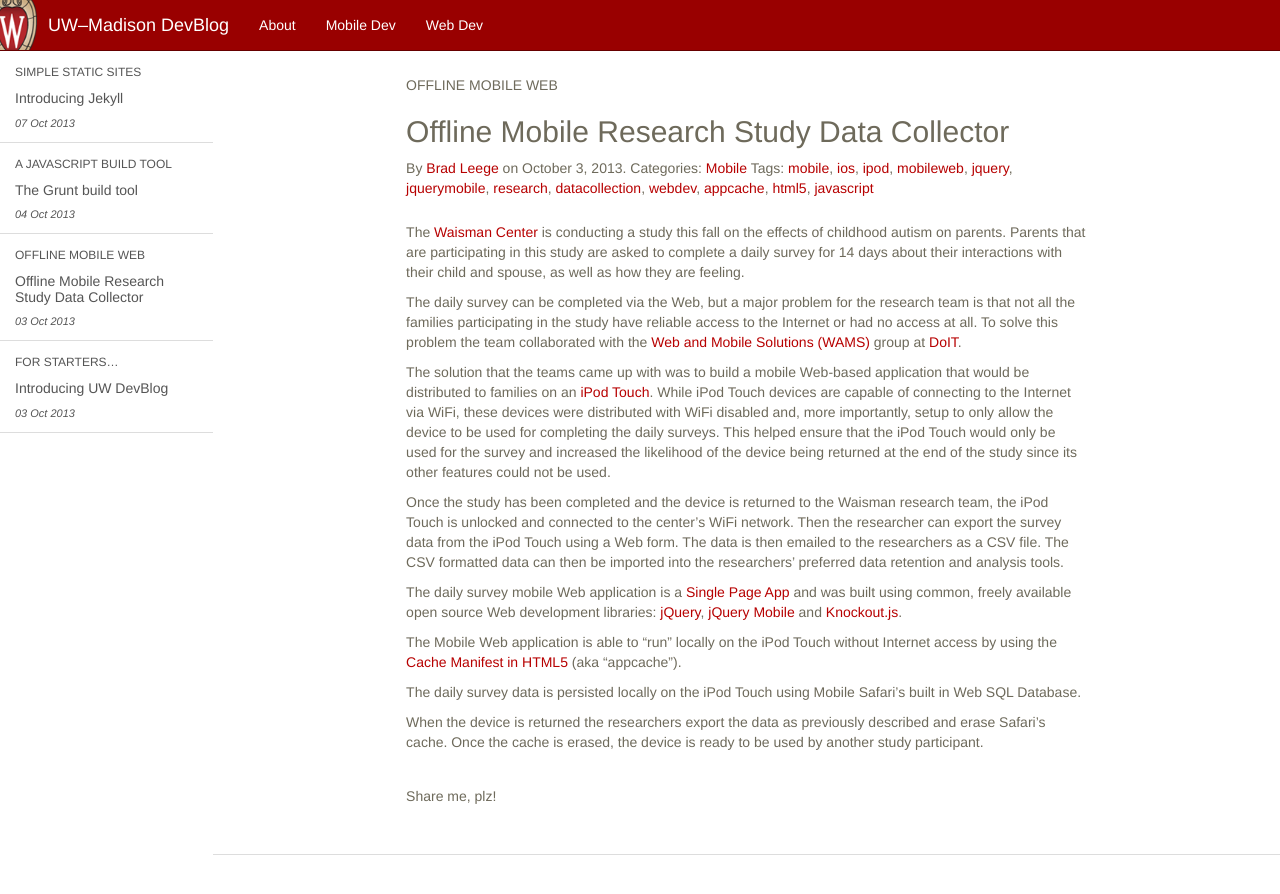
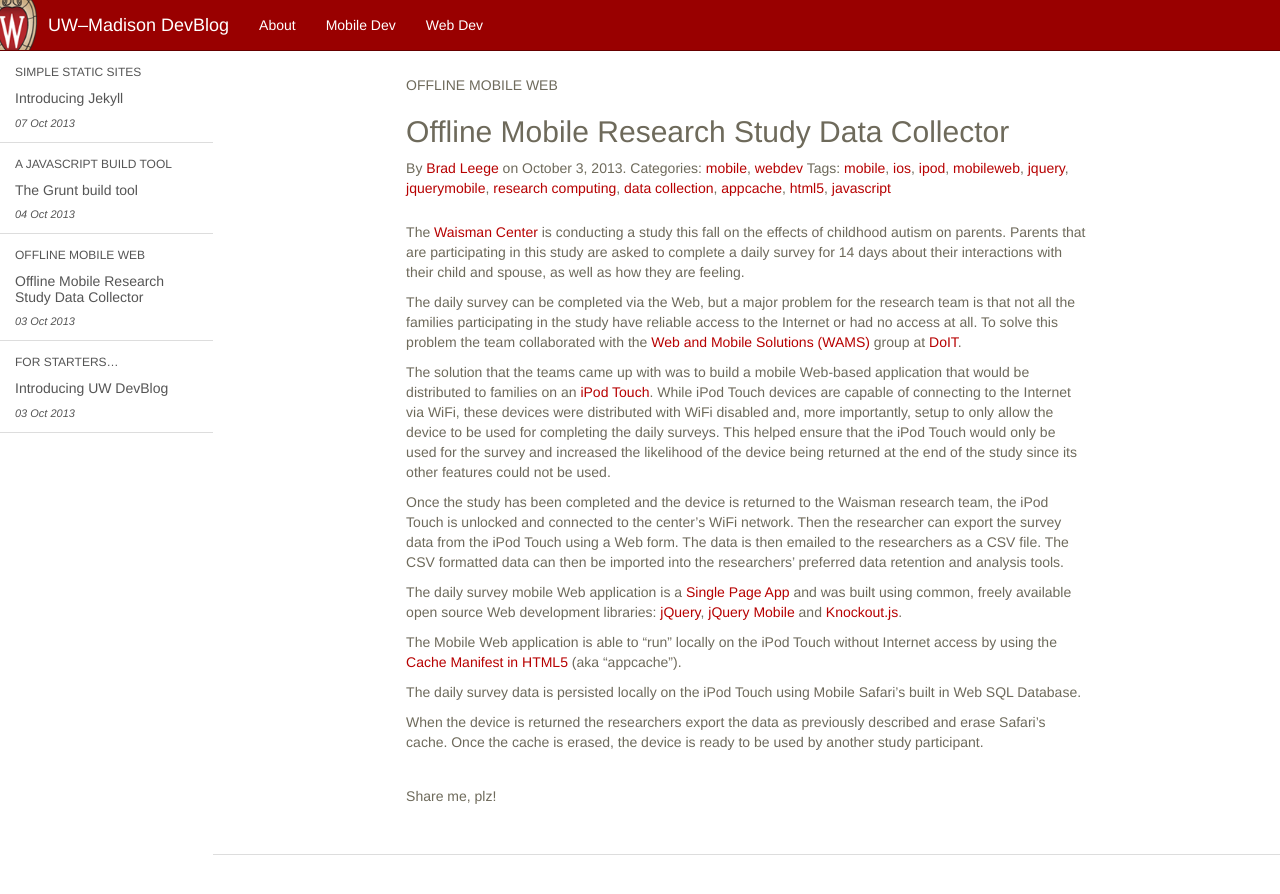
Before and after one commit to UWMadisonUcomm/devblog, a Jekyll site: the page built from _posts/2013-10-03-offline-mobile-data-collector.markdown, in a window 1280 px wide. Shown: the top 894 px of the page. Built offline with Jekyll 4.4.1, drawn with Linux system fonts in a browser that asks for light colours; Markdown is read by kramdown in place of the engine named in the settings.

Commit message:
Define tags and categories in posts as arrays, which allows for cleaner multi-word tags

```diff
--- a/_posts/2013-10-03-offline-mobile-data-collector.markdown
+++ b/_posts/2013-10-03-offline-mobile-data-collector.markdown
@@ -4,8 +4,8 @@
 date:   2013-10-03 14:17:00
 author: Brad Leege
 author_url: https://twitter.com/bradleege
-categories: Mobile
-tags: mobile ios ipod mobileweb jquery jquerymobile research datacollection webdev appcache html5 javascript
+categories: [mobile, webdev]
+tags: [mobile, ios, ipod, mobileweb, jquery, jquerymobile, research computing, data collection, appcache, html5, javascript]
 lede: "Offline Mobile Web"
 ---
 
--- a/_posts/2013-10-07-introducing-jekyll.markdown
+++ b/_posts/2013-10-07-introducing-jekyll.markdown
@@ -4,7 +4,7 @@
 author: "Vidal Quevedo"
 date:   2013-10-07 12:01:48
 categories: webdev
-tags: jekyll cms markdown
+tags: [jekyll, CMS, markdown]
 featured_image: "http://jekyllrb.com/img/logo-2x.png"
 lede: "Simple Static Sites"
 ---
```
